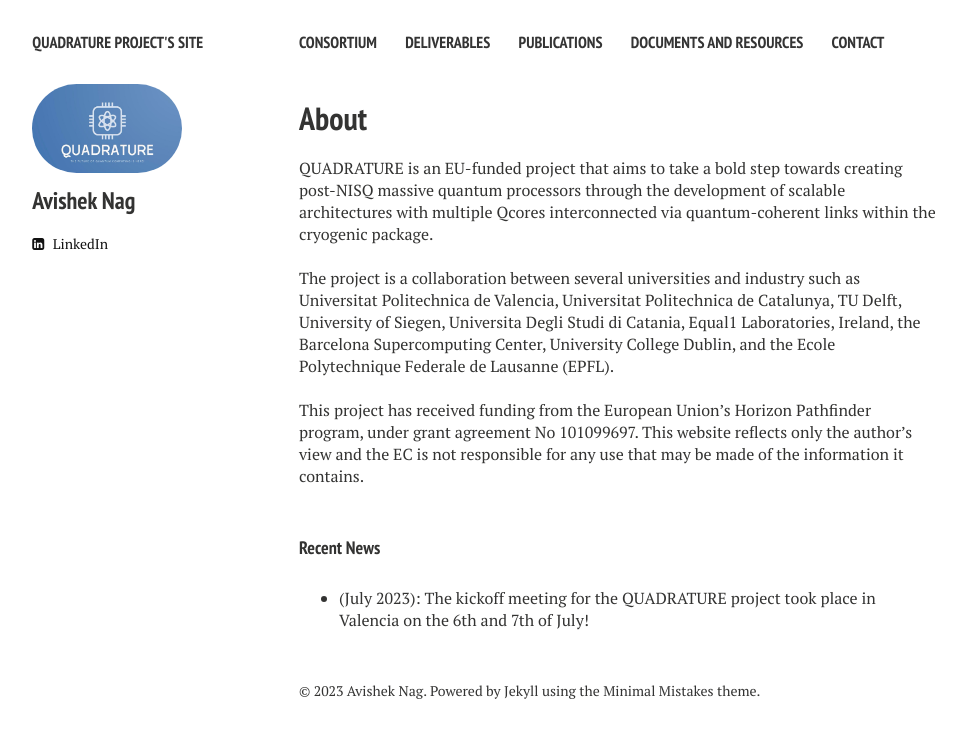
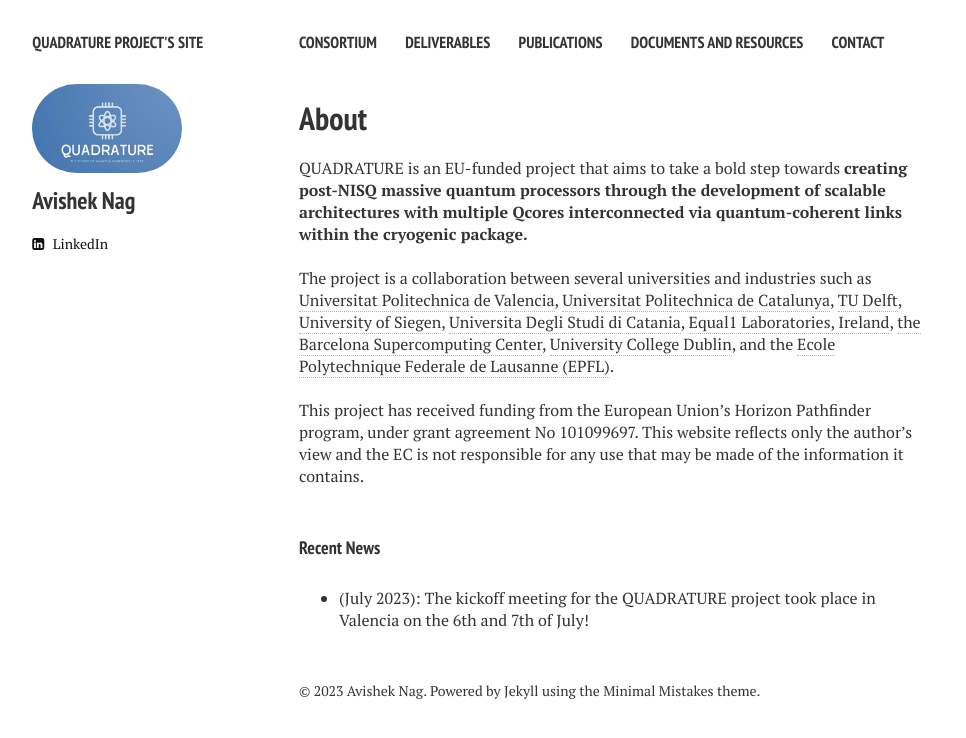
Before and after one commit to biddu/biddu.github.io, a Jekyll site: the page built from index.md, in a window 1280 px wide. Shown: the top 738 px of the page, without its empty margins (21-987 px from the left). Built offline with Jekyll 4.4.1, drawn with Linux system fonts in a browser that asks for light colours; nearby versions of some CDN libraries; comment, search, counter and statistics services are not loaded.

Commit message:
Update index.md

```diff
--- a/index.md
+++ b/index.md
@@ -6,10 +6,10 @@ tags: [Jekyll, theme, responsive, blog, template]
 image:
   feature:
 ---
-QUADRATURE is an EU-funded project that aims to take a bold step towards creating post-NISQ massive quantum processors through the development of scalable architectures with multiple Qcores interconnected via quantum-coherent links within the cryogenic package.
+QUADRATURE is an EU-funded project that aims to take a bold step towards **creating post-NISQ massive quantum processors through the development of scalable architectures with multiple Qcores interconnected via quantum-coherent links within the cryogenic package.**
 
 <br />
-The project is a collaboration between several universities and industry such as Universitat Politechnica de Valencia, Universitat Politechnica de Catalunya, TU Delft, University of Siegen, Universita Degli Studi di Catania, Equal1 Laboratories, Ireland, the Barcelona Supercomputing Center, University College Dublin, and the Ecole Polytechnique Federale de Lausanne (EPFL).
+The project is a collaboration between several universities and industries such as [Universitat Politechnica de Valencia](https://www.upv.es/en), [Universitat Politechnica de Catalunya](https://www.upc.edu/ca), [TU Delft](https://www.tudelft.nl/en/), [University of Siegen](https://www.uni-siegen.de/start/), [Universita Degli Studi di Catania](https://www.unict.it/), [Equal1 Laboratories, Ireland](https://www.equal1.com/), [the Barcelona Supercomputing Center](https://www.bsc.es/), [University College Dublin](https://www.ucd.ie/), and the [Ecole Polytechnique Federale de Lausanne (EPFL)](https://www.epfl.ch/en/).
 
 <br />
 This project has received funding from the European Union’s Horizon Pathfinder program, under grant agreement No  101099697. This website reflects only the author’s view and the EC is not responsible for any use that may be made of the information it contains.
```
